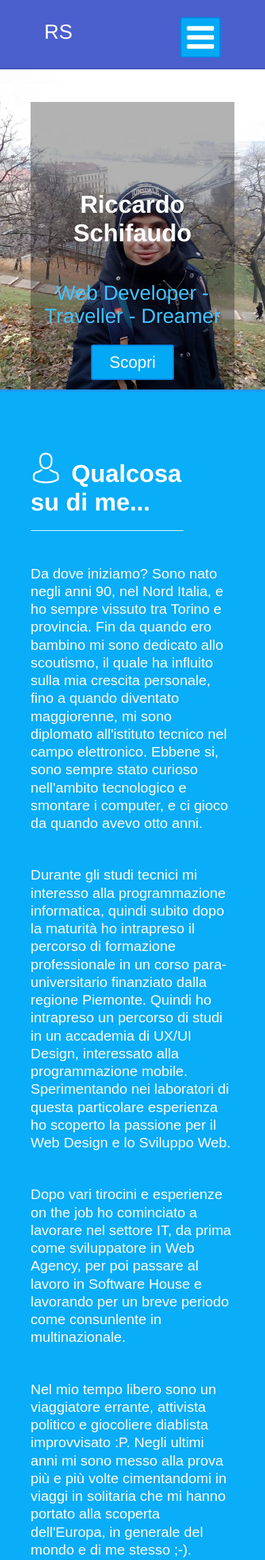
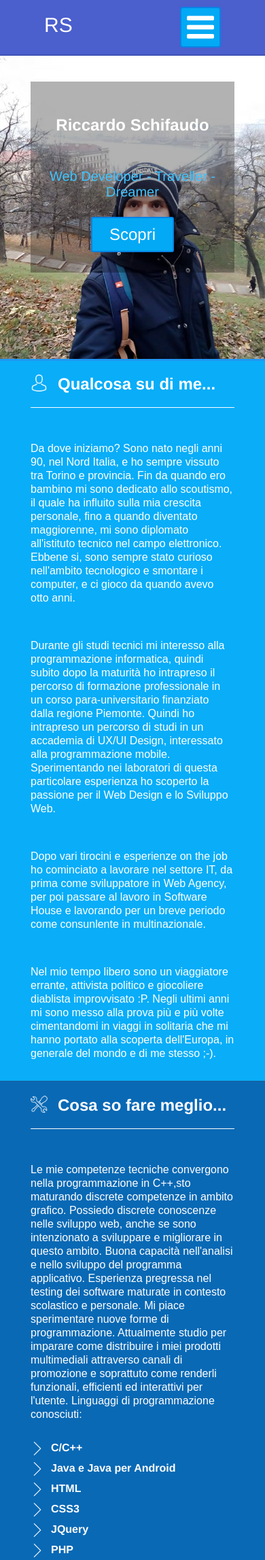
Before and after one commit to RiccardoSchifaudo94/schiri_site, a PHP site: page / in a window 390 px wide. Shown: the top 2295 px of the page at 68% size. Run offline with PHP 8.4, Linux system fonts and the light colour scheme.

Commit message:
fix responsive mobile

```diff
--- a/css/media.css
+++ b/css/media.css
@@ -5,7 +5,7 @@
 	.schiri_bkg_1{
 		background-size:cover;
 		background-image: url("../img/riccardo.jpg");
-		background-position:center center;
+		background-position: center;
 		background-attachment:none;
 		max-height:670px;
 		padding:100px 20px;
@@ -32,6 +32,46 @@
 	}
 }
 @media screen and (max-width:468px){
+	.schiri_header{
+		min-height:80px;
+	}
+	.schiri_bkg_1{
+		margin-top:80px;
+		height: calc(120vw - 100px);
+	}
+	.schiri_sub_header{
+		top:80px;
+	}
+	.schiri_brand{
+		padding-top:20px;
+	}
+	.schiri_menu img{
+		margin-top:10px;
+	}
+	.schiri_sub_header li{
+		padding-top:10px;
+		padding-bottom:15px;
+	}
+	.schiri_welcome_box h1{
+		max-width:300px;
+	}.schiri_container h1 img{
+		max-width:25px;
+		margin-top:0px;
+	}
+	.schiri_bkg_1 {
+		padding:40px;
+	}
+	.schiri_content h1{
+		font-size:24px;
+		padding-top:20px;
+		max-width: 300px;
+	}
+	.schiri_welcome_box h4{
+		font-size:20px;
+	}
+	.schiri_content p{
+		font-size:16px;
+	}
 	.schiri_container{
 		max-width: 300px;
 	}
--- a/index.html
+++ b/index.html
@@ -2,6 +2,7 @@
 	<head>
 		<title>Riccardo Schifaudo - Web Developer</title>
 		<meta charset="UTF-8">
+		<meta name="viewport" content="width=device-width, initial-scale=1.0">
 		<link rel="stylesheet" type="text/css" href="css/style.css">
 		<link rel="stylesheet" type="text/css" href="css/media.css">
 	</head>
--- a/js/main.js
+++ b/js/main.js
@@ -8,7 +8,7 @@ $(document).ready(function(){
 	});
 	$('a[href^="#"]').click(function () {
 		$('html, body').animate({
-			scrollTop: $('[name="' + $.attr(this, 'href').substr(1) + '"]').offset().top-100
+			scrollTop: $('[name="' + $.attr(this, 'href').substr(1) + '"]').offset().top-80
 		}, 500);
 		$(".schiri_menu img").removeClass("schiri_menu_active");
 		return false;
```
